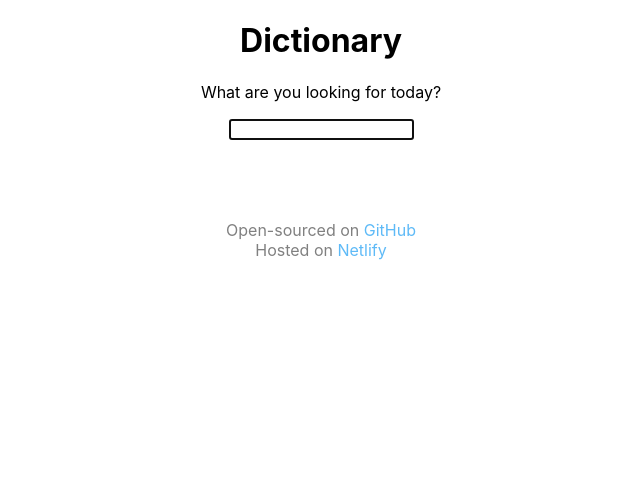
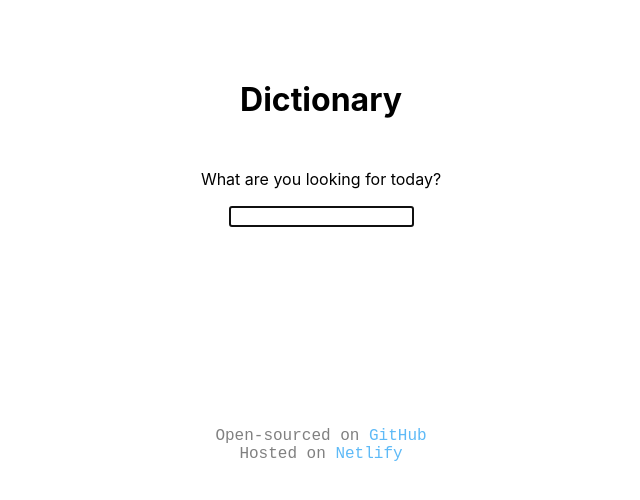
Before and after one commit to shouedpro/react-dictionary-project, a React (Create React App) app: page / in a window 1280 px wide. Shown: the top 500 px of the page, without its empty margins (319-959 px from the left). Built offline with nearby package versions, Linux system fonts and the light colour scheme.

Commit message:
Made tweaks in css files

```diff
--- a/src/App.css
+++ b/src/App.css
@@ -1,3 +1,7 @@
+h1 {
+  margin-bottom: 50px;
+}
+
 a {
   text-decoration: none;
   color: rgb(94, 186, 247);
@@ -5,9 +9,12 @@ a {
 
 footer {
   color: grey;
-  margin-top: 80px;
+  font-family: monospace;
+  font-size: 16px;
+  margin-top: 200px;
 }
 
 .App {
   text-align: center;
+  margin: 80px;
 }
--- a/src/Meaning.css
+++ b/src/Meaning.css
@@ -1,11 +1,11 @@
 .Meaning {
   text-align: left;
   padding-left: 50px;
+  margin: 50px;
 }
 
 .partOfSpeech {
   font-style: italic;
-  background-color: beige;
 }
 
 .definition {
@@ -16,6 +16,6 @@
 
 .example {
   color: grey;
-  text-decoration: wavy;
+  font-style: italic;
   padding-left: 50px;
 }
--- /dev/null
+++ b/src/Results.css
@@ -0,0 +1,6 @@
+h2 {
+  color: rgb(94, 186, 247);
+  font-size: 40px;
+  padding-left: 50px;
+  text-align: left;
+}
--- a/src/Results.js
+++ b/src/Results.js
@@ -1,5 +1,6 @@
 import React from "react";
 import Meaning from "./Meaning";
+import "./Results.css";
 
 export default function Results(props) {
   if (props.results) {
```
